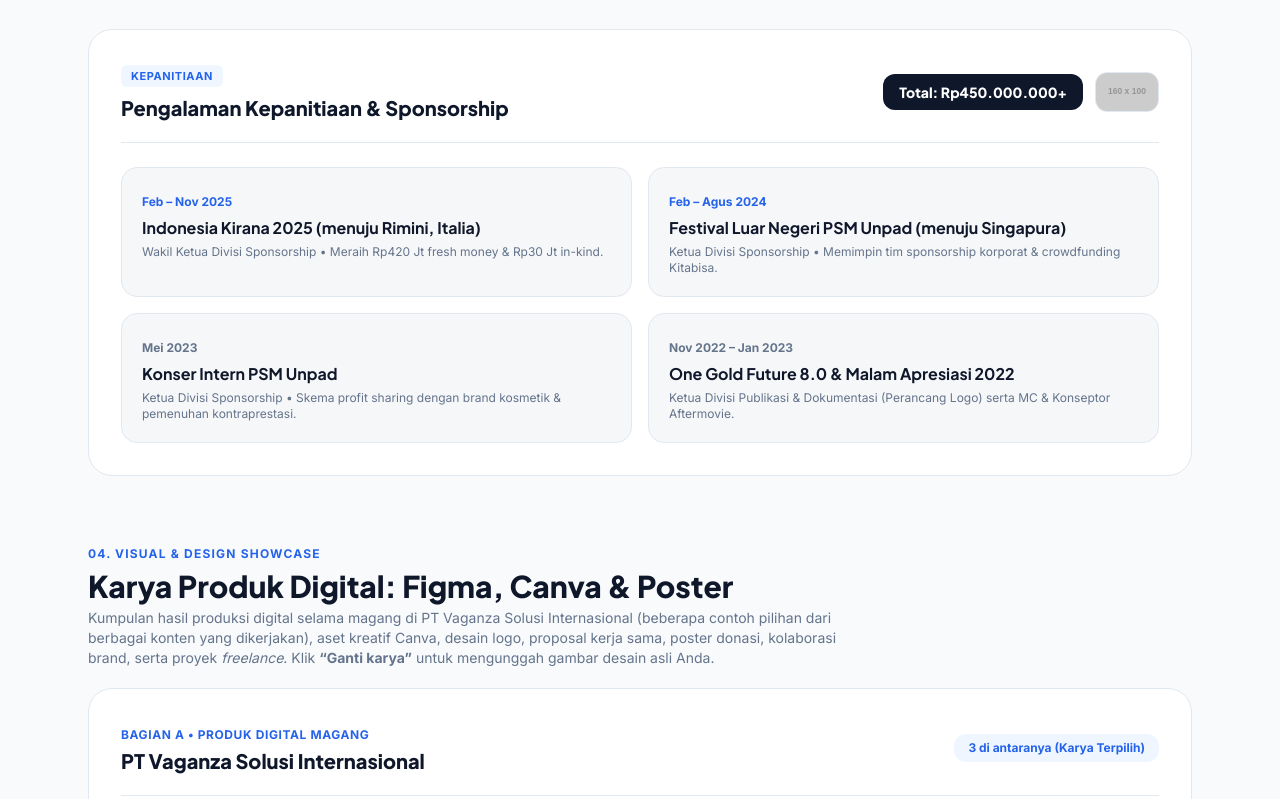
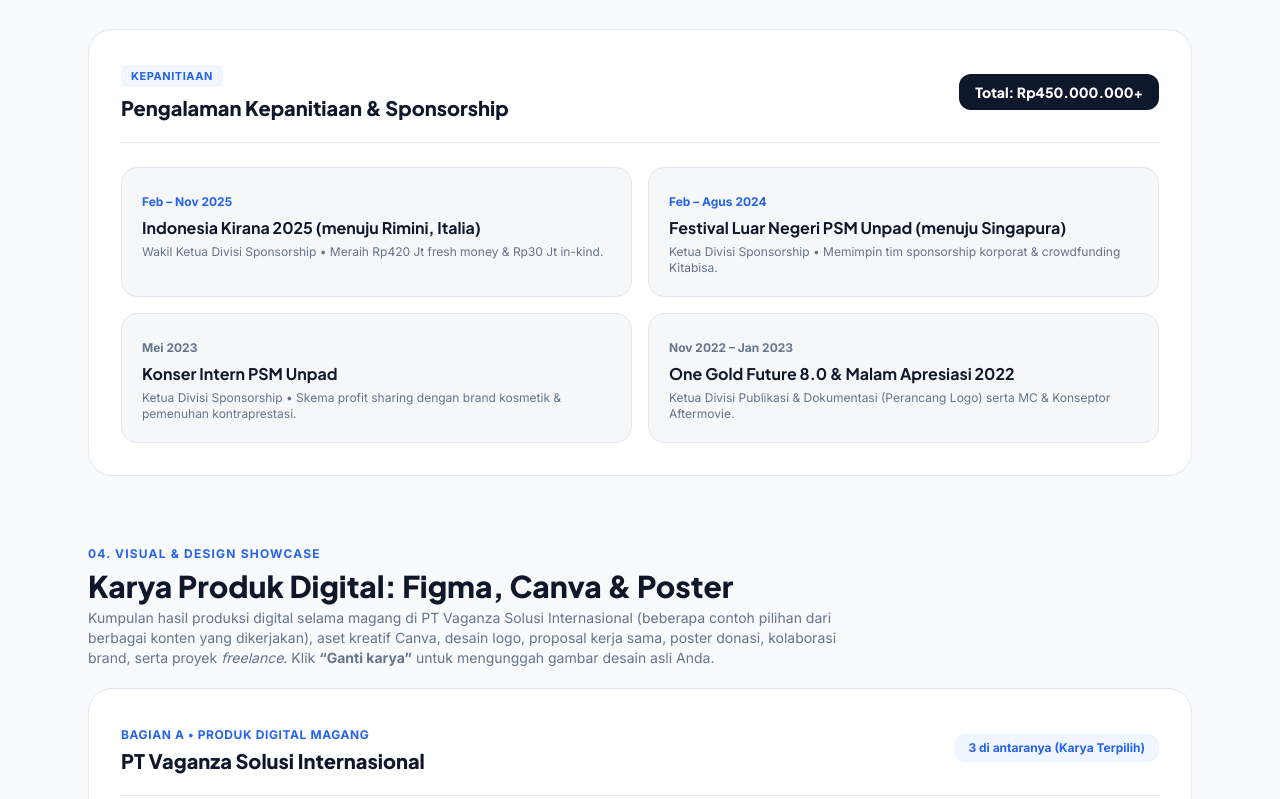
Before and after one commit to renjhapraditia923-bit/Portofolio-Renjha, a website: page index.html in a window 1280 px wide. Shown: the part 3369-4168 px from the top of the page. Drawn offline with nearby package versions, Linux system fonts and the light colour scheme; no server answers; placeholder pictures from the web are drawn by us.

Commit message:
Remove photo slot next to sponsorship total badge

```diff
--- a/index.html
+++ b/index.html
@@ -515,15 +515,9 @@
                     <span class="px-2.5 py-1 rounded-md bg-deckSoft text-deckAccent text-[11px] font-bold uppercase tracking-wider">KEPANITIAAN</span>
                     <h3 class="font-heading font-extrabold text-xl text-deckInk mt-2">Pengalaman Kepanitiaan & Sponsorship</h3>
                 </div>
-                <div class="flex items-center gap-3">
-                    <div class="px-4 py-2 rounded-xl bg-deckInk text-white font-heading font-extrabold text-sm">
-                        Total: Rp450.000.000+
-                    </div>
-                    <div class="relative w-16 h-10 rounded-xl overflow-hidden bg-deckBg border border-deckBorder">
-                        <img id="img-panitia" src="https://placehold.co/160x100/F1F5F9/64748B?text=Foto" alt="Foto Kepanitiaan" class="w-full h-full object-cover">
-                        <button onclick="openUpload('img-panitia')" class="no-print absolute inset-0 bg-black/50 opacity-0 hover:opacity-100 text-white text-[10px] font-semibold flex items-center justify-center transition-opacity">Ganti</button>
-                    </div>
-                </div>
+  <div class="self-start sm:self-auto px-4 py-2 rounded-xl bg-deckInk text-white font-heading font-extrabold text-sm">
+  Total: Rp450.000.000+
+  </div>
             </div>
 
             <div class="grid grid-cols-1 md:grid-cols-2 gap-4">
```
